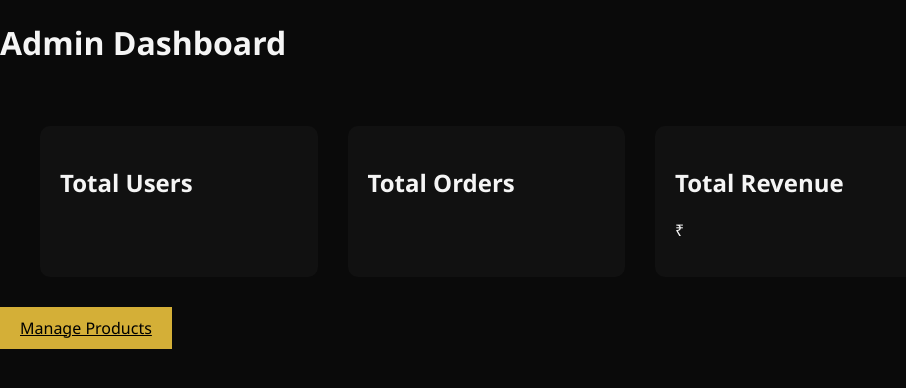
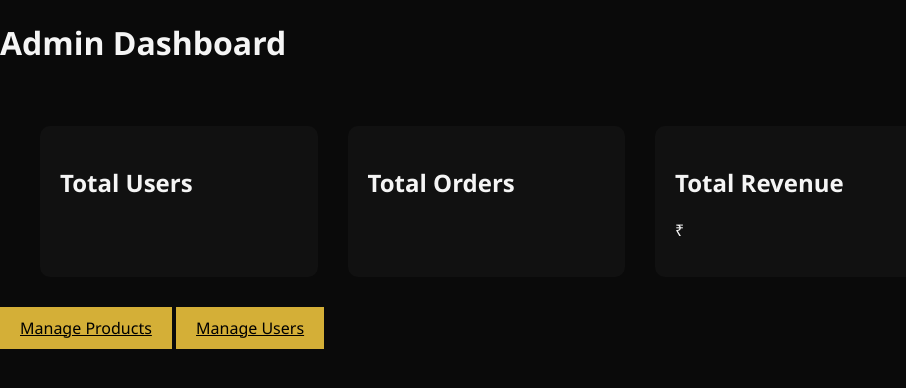
Before and after one commit to Mehtamit11/MiMe---Ecommerce-Website, a Spring app: template src/main/resources/templates/admin/dashboard.html in a window 1280 px wide. Shown: the top 388 px of the page, without its empty margins (0-906 px from the left). Run offline with Thymeleaf, Linux system fonts and the light colour scheme; the template is opened without the code that fills it, so the values that code supplies are empty; some of the project's set-up classes (security, data sources, template engines, error pages and the like) are left out, and stand-ins take their place.

Commit message:
Add link to manage users in admin dashboard

```diff
--- a/src/main/resources/templates/admin/dashboard.html
+++ b/src/main/resources/templates/admin/dashboard.html
@@ -26,6 +26,7 @@
 </div>
 
 <a href="/admin/products" class="btn">Manage Products</a>
+<a href="/admin/users" class="btn">Manage Users</a>
 
 </body>
 </html>
```
